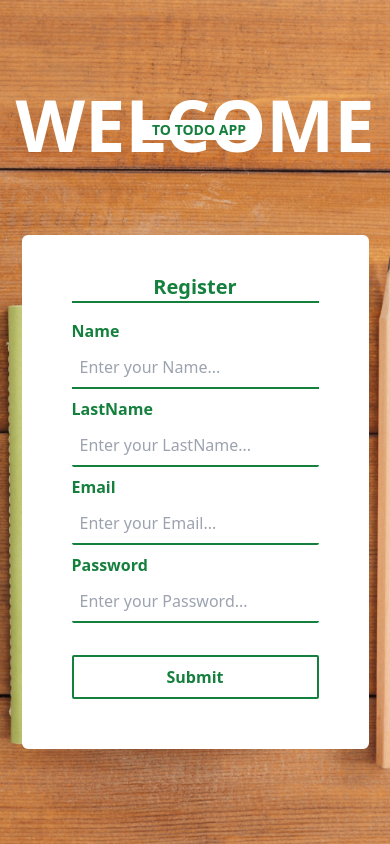
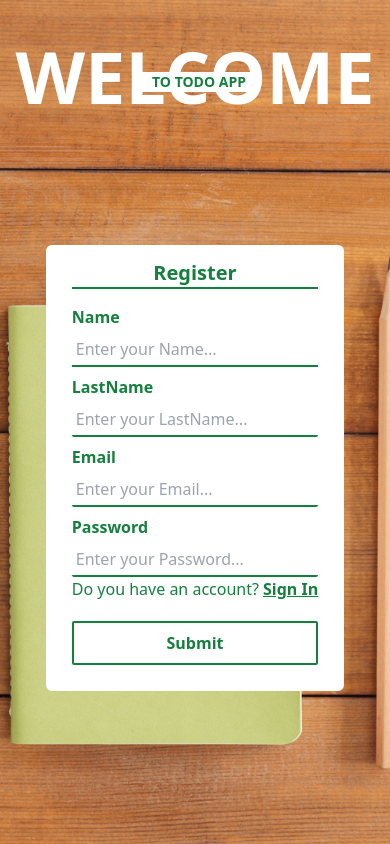
Before and after one commit to francoag98/toDoAPP, a Next.js app in the folder client/todo-client/: page /register in a window 390 px wide. Built offline with nearby package versions, Linux system fonts and the light colour scheme.

Commit message:
fix responsive and styles in home

```diff
--- a/client/todo-client/app/login/page.tsx
+++ b/client/todo-client/app/login/page.tsx
@@ -60,7 +60,7 @@ const Login: React.FC = () => {
     <main className="flex flex-col h-screen w-full m-0 bg-video">
       {/* <video src="video3.mp4" autoPlay loop muted className="bg-video"></video> */}
       <div className="flex flex-col sm:mt-9 md:mt-0">
-        <h1 className="text-center font-bold text-white sm:bg-transparent p-2 text-7xl sm:text-9xl mt-20 sm:mt-10 md:mt-24 lg:mt-26 2xl:mt-24 font-sans -mb-10">
+        <h1 className="text-center font-bold text-white sm:bg-transparent p-2 text-7xl sm:text-9xl sm:mt-10 md:mt-10 lg:mt-20 2xl:mt-24 font-sans -mb-10">
           WELCOME
         </h1>
         <div className="text-center m-auto -mt-2 sm:-mt-10">
--- a/client/todo-client/app/register/page.tsx
+++ b/client/todo-client/app/register/page.tsx
@@ -1,6 +1,6 @@
 "use client";
 import React, { useState } from "react";
-import Link from "next/navigation";
+import Link  from "next/link"
 
 interface RegisterData {
   name: String;
@@ -30,7 +30,7 @@ const Register: React.FC = () => {
     <main className="flex flex-col h-screen w-full m-0 bg-video">
       {/* <video src="video3.mp4" autoPlay loop muted className="bg-video"></video> */}
       <div className="flex flex-col sm:mt-9 md:mt-0">
-        <h1 className="text-center font-bold text-white sm:bg-transparent p-2 text-7xl sm:text-9xl mt-20 sm:mt-10 md:mt-24 lg:mt-26 2xl:mt-24 font-sans -mb-10">
+        <h1 className="text-center font-bold text-white text-7xl sm:text-9xl mt-10 md:mt-10 lg:mt-10 2xl:mt-24 font-sans -mb-8">
           WELCOME
         </h1>
         <div className="text-center m-auto -mt-2 sm:-mt-10">
@@ -41,8 +41,8 @@ const Register: React.FC = () => {
       </div>
       <form
         onSubmit={submitHandler}
-        className="flex flex-col justify-center items-center h-full sm:-mt-10 md:-mt-0">
-        <div className="p-12 border-2 sm:w-96 border-white bg-white rounded-md">
+        className="flex flex-col justify-center items-center h-full sm:-mt-10 md:mt-6">
+        <div className="p-6 2xl:p-12 border-2 sm:w-96 border-white bg-white rounded-md">
           <h2 className="text-green-700 text-center text-xl -mt-3 mb-4 font-bold border-b-2 border-green-700">
             Register
           </h2>
@@ -53,7 +53,7 @@ const Register: React.FC = () => {
               type="text"
               placeholder="Enter your Name..."
               name="name"
-              className="p-2 w-full border-b-2 bg-transparent border-green-700 text-green-700 focus:outline-none"
+              className="p-1 w-full border-b-2 bg-transparent border-green-700 text-green-700 focus:outline-none"
             />
           </div>
           <div className="flex flex-col gap-1 mt-2">
@@ -63,7 +63,7 @@ const Register: React.FC = () => {
               type="text"
               name="lastName"
               placeholder="Enter your LastName..."
-              className="p-2 border-b-2 bg-transparent border-green-700 rounded-sm text-green-700 focus:outline-none"
+              className="p-1 border-b-2 bg-transparent border-green-700 rounded-sm text-green-700 focus:outline-none"
             />
           </div>
           <div className="flex flex-col gap-1 mt-2">
@@ -73,7 +73,7 @@ const Register: React.FC = () => {
               type="email"
               name="email"
               placeholder="Enter your Email..."
-              className="p-2 border-b-2 bg-transparent border-green-700 rounded-sm text-green-700 focus:outline-none"
+              className="p-1 border-b-2 bg-transparent border-green-700 rounded-sm text-green-700 focus:outline-none"
             />
           </div>
           <div className="flex flex-col gap-1 mt-2">
@@ -83,11 +83,21 @@ const Register: React.FC = () => {
               type="password"
               name="password"
               placeholder="Enter your Password..."
-              className="p-2 border-b-2 bg-transparent border-green-700 rounded-sm text-green-700 focus:outline-none"
+              className="p-1 border-b-2 bg-transparent border-green-700 rounded-sm text-green-700 focus:outline-none"
             />
           </div>
+          <div className="mb-3">
+              <span className="mr-1 text-green-700">
+                Do you have an account?
+              </span>
+              <Link href="/login">
+                <button className="text-green-700 font-bold underline">
+                  Sign In
+                </button>
+                </Link>
+            </div>
           <div className="flex flex-col-reverse gap-1">
-            <div className="text-center border-2  border-green-700 rounded-sm mt-8">
+            <div className="text-center border-2  border-green-700 rounded-sm mt-2">
               <button
                 type="submit"
                 className="p-2 text-green-700 font-bold hover:bg-green-700 hover:text-white w-full">
--- a/client/todo-client/components/ListOfAllToDo.tsx
+++ b/client/todo-client/components/ListOfAllToDo.tsx
@@ -6,7 +6,7 @@ export const ToDoList: React.FC<AppProp> = (props) => {
 
   return (
     <section>
-      <h3>List of To Do</h3>
+      <h3>TO DO LIST</h3>
       <div>
         {props &&
           props.posts?.map((post: Post, index) => {
--- a/client/todo-client/components/formCreateToDo.tsx
+++ b/client/todo-client/components/formCreateToDo.tsx
@@ -40,7 +40,6 @@ export const FormToDo: React.FC<Create> = (props) => {
 
   return (
     <form onSubmit={submitHandler}>
-      <h3>Create your ToDo</h3>
       <label>Title</label>
       <input
         type="text"
--- a/client/todo-client/components/inicio.tsx
+++ b/client/todo-client/components/inicio.tsx
@@ -62,7 +62,6 @@ const Inicio: React.FC = () => {
   }, []);
 
   useEffect(() => {
-    if (!posts.posts) return;
     const myToken = document.cookie;
     const transform = myToken.replace("myToken=", "");
     axios
@@ -103,9 +102,10 @@ const Inicio: React.FC = () => {
   }, [upload, posts]);
 
   return (
-    <main>
-      <h1>WELCOME TO TODO APP, {user?.name}</h1>
-      <div>
+    <main className="bg-gradient-to-r from-green-500 via-green-700 to-green-900 w-full h-screen">
+      <h1 className="text-center text-7xl text-white underline">TO DO APP</h1> <span className="text-xl">by Franco Aglieri</span>
+      <div className="">
+      <h3>{user?.name}, create your ToDo</h3>
         <FormToDo
           onCreate={() => {
             uploaded(false);
```
